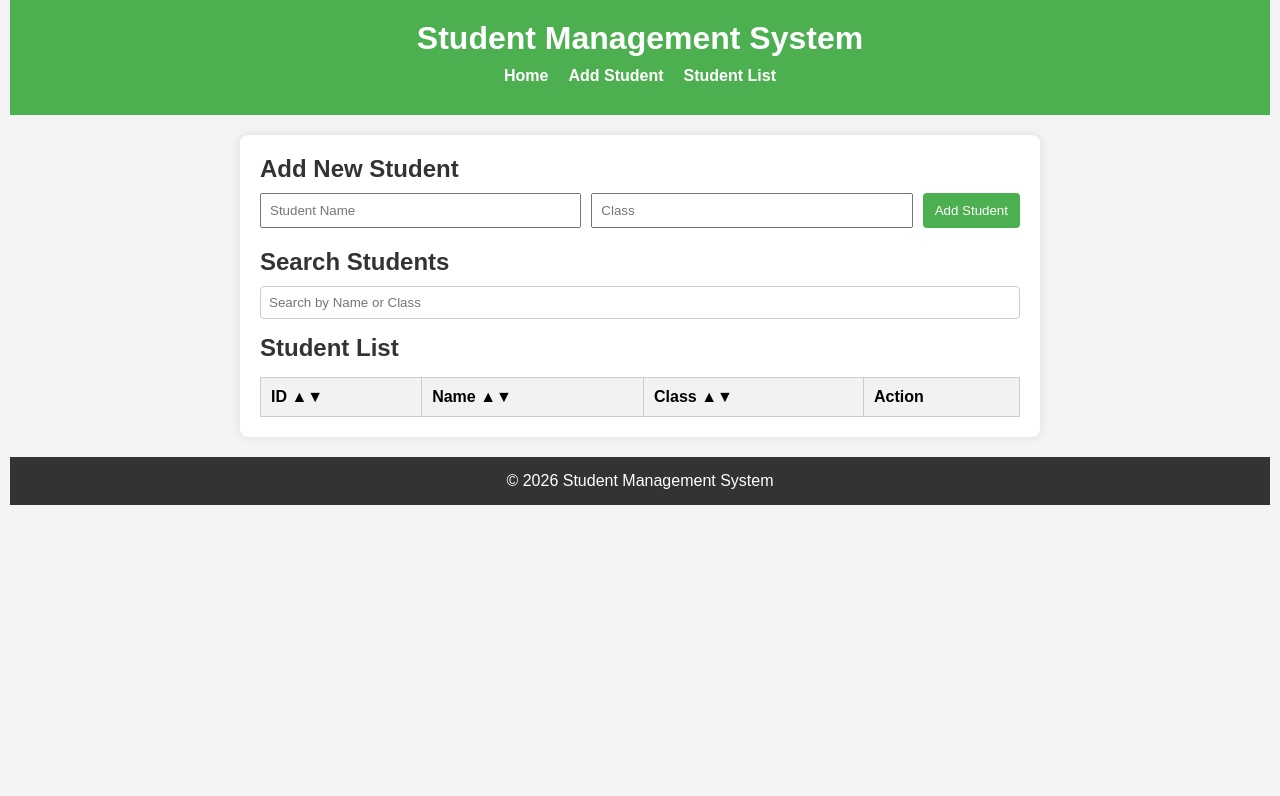
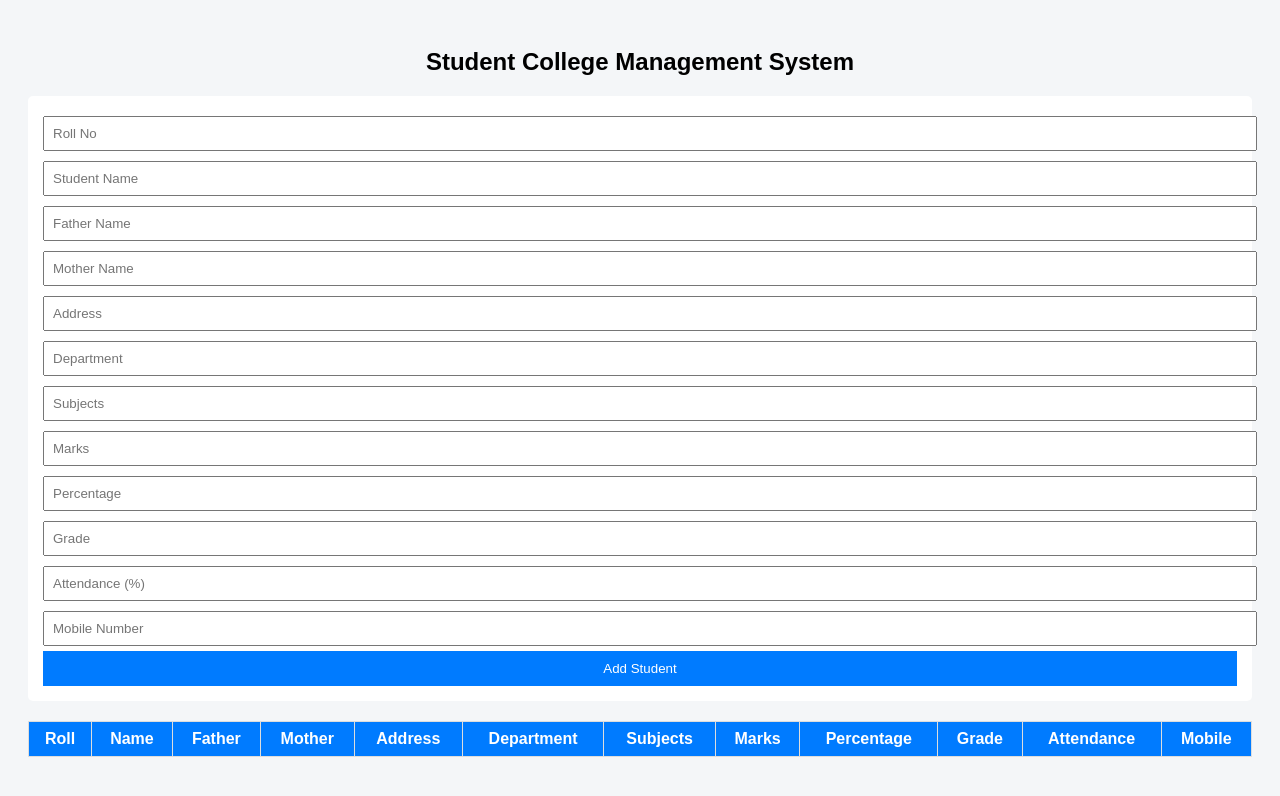
Before and after one commit to amargupta008556-bit/Student-Management-System-, a plain HTML site: page index.html in a window 1280 px wide. Drawn offline with Linux system fonts and the light colour scheme.

Commit message:
Add files via upload

```diff
--- a/index.html
+++ b/index.html
@@ -2,159 +2,115 @@
 <html lang="en">
 <head>
 <meta charset="UTF-8">
-<meta name="viewport" content="width=device-width, initial-scale=1.0">
 <title>Student Management System</title>
+
 <style>
-* { box-sizing: border-box; margin: 0; padding: 0; }
-body { font-family: Arial, sans-serif; background: #f4f4f4; padding: 0 10px; }
-header { background: #4CAF50; color: white; padding: 20px; text-align: center; }
-nav ul { list-style: none; display: flex; justify-content: center; padding: 10px 0; }
-nav ul li { margin: 0 10px; }
-nav ul li a { color: white; text-decoration: none; font-weight: bold; }
-main { margin: 20px auto; max-width: 800px; background: white; padding: 20px; border-radius: 8px; box-shadow: 0 0 10px rgba(0,0,0,0.1); }
-h2 { margin-bottom: 10px; color: #333; }
-form { display: flex; flex-wrap: wrap; gap: 10px; margin-bottom: 20px; }
-form input { padding: 8px; flex: 1; min-width: 150px; }
-form button { flex: none; padding: 8px 12px; border: none; border-radius: 4px; background: #4CAF50; color: white; cursor: pointer; }
-table { width: 100%; border-collapse: collapse; margin-top: 15px; }
-th, td { padding: 10px; border: 1px solid #ccc; text-align: left; }
-th { background-color: #f2f2f2; cursor: pointer; }
-.edit-btn { background-color: #2196F3; color: white; padding: 5px 10px; border-radius: 4px; cursor: pointer; margin-right: 5px; }
-.delete-btn { background-color: #f44336; color: white; padding: 5px 10px; border-radius: 4px; cursor: pointer; }
-.save-btn { background-color: #4CAF50; color: white; padding: 5px 10px; border-radius: 4px; cursor: pointer; margin-right: 5px; }
-.cancel-btn { background-color: #777; color: white; padding: 5px 10px; border-radius: 4px; cursor: pointer; }
-.search-input { width: 100%; padding: 8px; margin-bottom: 15px; border-radius: 4px; border: 1px solid #ccc; }
-@media(max-width:600px){ nav ul{ flex-direction: column; } nav ul li{ margin:5px 0; } form{ flex-direction: column; } table, th, td{ font-size: 14px; } }
+    body {
+        font-family: Arial, sans-serif;
+        background: #f4f6f8;
+        padding: 20px;
+    }
+    h2 {
+        text-align: center;
+    }
+    form {
+        background: #fff;
+        padding: 15px;
+        border-radius: 5px;
+        margin-bottom: 20px;
+    }
+    input {
+        width: 100%;
+        padding: 8px;
+        margin: 5px 0;
+    }
+    button {
+        padding: 10px;
+        background: #007bff;
+        color: white;
+        border: none;
+        width: 100%;
+        cursor: pointer;
+    }
+    table {
+        width: 100%;
+        border-collapse: collapse;
+        background: #fff;
+    }
+    th, td {
+        border: 1px solid #ddd;
+        padding: 8px;
+        text-align: center;
+    }
+    th {
+        background: #007bff;
+        color: white;
+    }
 </style>
 </head>
+
 <body>
 
-<header>
-<h1>Student Management System</h1>
-<nav>
-<ul>
-<li><a href="#">Home</a></li>
-<li><a href="#">Add Student</a></li>
-<li><a href="#">Student List</a></li>
-</ul>
-</nav>
-</header>
+<h2>Student College Management System</h2>
 
-<main>
-<section>
-<h2>Add New Student</h2>
 <form id="studentForm">
+    <input type="text" id="roll" placeholder="Roll No" required>
     <input type="text" id="name" placeholder="Student Name" required>
-<input type="text" id="class" placeholder="Class" required>
+    <input type="text" id="father" placeholder="Father Name">
+    <input type="text" id="mother" placeholder="Mother Name">
+    <input type="text" id="address" placeholder="Address">
+    <input type="text" id="department" placeholder="Department">
+    <input type="text" id="subjects" placeholder="Subjects">
+    <input type="number" id="marks" placeholder="Marks">
+    <input type="number" id="percentage" placeholder="Percentage">
+    <input type="text" id="grade" placeholder="Grade">
+    <input type="number" id="attendance" placeholder="Attendance (%)">
+    <input type="text" id="mobile" placeholder="Mobile Number">
+
     <button type="submit">Add Student</button>
 </form>
 
-<h2>Search Students</h2>
-<input type="text" id="searchInput" class="search-input" placeholder="Search by Name or Class">
-</section>
-
-<section>
-<h2>Student List</h2>
-<table id="studentTable">
+<table>
     <thead>
         <tr>
-<th onclick="sortTable('id')">ID &#x25B2;&#x25BC;</th>
-<th onclick="sortTable('name')">Name &#x25B2;&#x25BC;</th>
-<th onclick="sortTable('class')">Class &#x25B2;&#x25BC;</th>
-<th>Action</th>
+            <th>Roll</th>
+            <th>Name</th>
+            <th>Father</th>
+            <th>Mother</th>
+            <th>Address</th>
+            <th>Department</th>
+            <th>Subjects</th>
+            <th>Marks</th>
+            <th>Percentage</th>
+            <th>Grade</th>
+            <th>Attendance</th>
+            <th>Mobile</th>
         </tr>
     </thead>
-<tbody></tbody>
+    <tbody id="studentTable"></tbody>
 </table>
-</section>
-</main>
-
-<footer style="text-align:center; padding:15px; margin-top:20px; background:#333; color:white;">
-&copy; 2026 Student Management System
-</footer>
 
 <script>
-let students = JSON.parse(localStorage.getItem('students')) || [];
-let idCounter = students.length ? Math.max(...students.map(s => s.id)) + 1 : 1;
-let sortDirection = {id:true, name:true, class:true};
+document.getElementById("studentForm").addEventListener("submit", function(e) {
+    e.preventDefault();
 
-const form = document.getElementById('studentForm');
-const tbody = document.getElementById('studentTable').getElementsByTagName('tbody')[0];
-const searchInput = document.getElementById('searchInput');
+    let table = document.getElementById("studentTable");
+    let row = table.insertRow();
 
-function saveToLocalStorage(){ localStorage.setItem('students', JSON.stringify(students)); }
+    let data = [
+        roll.value, name.value, father.value, mother.value,
+        address.value, department.value, subjects.value,
+        marks.value, percentage.value, grade.value,
+        attendance.value, mobile.value
+    ];
 
-function renderTable(filteredStudents=students){
-tbody.innerHTML = '';
-filteredStudents.forEach(student => {
-const row = tbody.insertRow();
-row.insertCell(0).innerText = student.id;
-row.insertCell(1).innerText = student.name;
-row.insertCell(2).innerText = student.class;
-const actionCell = row.insertCell(3);
-actionCell.innerHTML = `
-<button class="edit-btn" onclick="editStudent(${student.id})">Edit</button>
-<button class="delete-btn" onclick="deleteStudent(${student.id})">Delete</button>`;
-});
-}
-
-form.addEventListener('submit', function(e){
-e.preventDefault();
-const name = document.getElementById('name').value.trim();
-const sClass = document.getElementById('class').value.trim();
-if(!name || !sClass) return alert("Please fill all fields!");
-students.push({id:idCounter++, name, class:sClass});
-saveToLocalStorage();
-renderTable();
-form.reset();
+    data.forEach(value => {
+        let cell = row.insertCell();
+        cell.innerText = value;
     });
 
-function editStudent(id){
-const row = Array.from(tbody.rows).find(r => r.cells[0].innerText == id);
-const student = students.find(s => s.id === id);
-row.cells[1].innerHTML = `<input type="text" id="editName${id}" value="${student.name}">`;
-row.cells[2].innerHTML = `<input type="text" id="editClass${id}" value="${student.class}">`;
-row.cells[3].innerHTML = `
-<button class="save-btn" onclick="saveEdit(${id})">Save</button>
-<button class="cancel-btn" onclick="renderTable()">Cancel</button>`;
-}
-
-function saveEdit(id){
-const newName = document.getElementById(`editName${id}`).value.trim();
-const newClass = document.getElementById(`editClass${id}`).value.trim();
-if(!newName || !newClass) return alert("All fields required!");
-const student = students.find(s => s.id === id);
-student.name = newName;
-student.class = newClass;
-saveToLocalStorage();
-renderTable();
-}
-
-function deleteStudent(id){
-if(confirm("Are you sure you want to delete this student?")){
-students = students.filter(s => s.id !== id);
-saveToLocalStorage();
-renderTable();
-}
-}
-
-searchInput.addEventListener('input', function(){
-const query = this.value.toLowerCase();
-const filtered = students.filter(s => s.name.toLowerCase().includes(query) || s.class.toLowerCase().includes(query));
-renderTable(filtered);
+    document.getElementById("studentForm").reset();
 });
-
-function sortTable(key){
-students.sort((a,b)=>{
-if(a[key].toString().toLowerCase() > b[key].toString().toLowerCase()) return sortDirection[key]?1:-1;
-if(a[key].toString().toLowerCase() < b[key].toString().toLowerCase()) return sortDirection[key]?-1:1;
-return 0;
-});
-sortDirection[key] = !sortDirection[key];
-renderTable();
-}
-
-renderTable();
 </script>
 
 </body>
```
Lines whose indentation alone changed are shown as unchanged.
